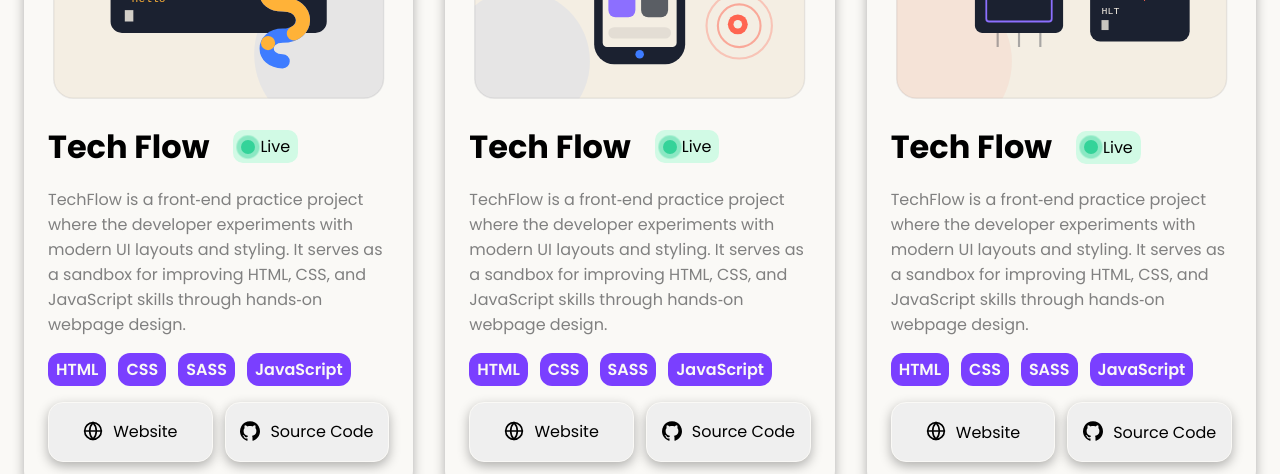
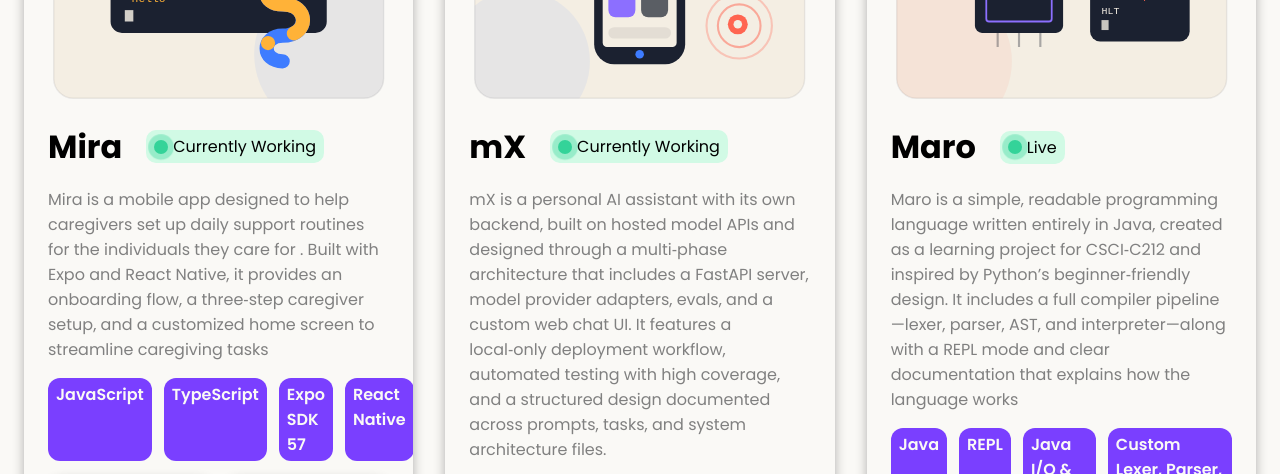
Before and after one commit to ri12oe/ePortfolio, a website: page project.html in a window 1280 px wide. Shown: the part 1270-1744 px from the top of the page. Drawn offline with Linux system fonts and the light colour scheme.

Commit message:
feat: Update project descriptions and technologies for improved clarity and relevance

```diff
--- a/project.html
+++ b/project.html
@@ -611,7 +611,7 @@
               <p class="card-stack">HTML</p>
               <p class="card-stack">CSS</p>
               <p class="card-stack">SASS</p>
-              <p class="card-stack">JavaScript</p>
+
             </div>
             <div class="card-links">
               <button>
@@ -881,7 +881,7 @@
               <p class="card-stack">HTML</p>
               <p class="card-stack">CSS</p>
               <p class="card-stack">SASS</p>
-              <p class="card-stack">JavaScript</p>
+
             </div>
             <div class="card-links">
               <button>
@@ -924,6 +924,7 @@
               </button>
             </div>
           </div>
+
           <div class="glow-hover project-card">
             <svg
               viewBox="0 0 480 360"
@@ -1059,23 +1060,20 @@
             </svg>
 
             <div class="card-header">
-              <p class="card-title">Tech Flow</p>
+              <p class="card-title">Mira</p>
               <p class="status">
                 <span class="pulse-dot"></span>
-                Live
+                Currently Working
               </p>
             </div>
             <p class="card-descp">
-              TechFlow is a front‑end practice project where the developer
-              experiments with modern UI layouts and styling. It serves as a
-              sandbox for improving HTML, CSS, and JavaScript skills through
-              hands‑on webpage design.
+              Mira is a mobile app designed to help caregivers set up daily support routines for the individuals they care for . Built with Expo and React Native, it provides an onboarding flow, a three‑step caregiver setup, and a customized home screen to streamline caregiving tasks
             </p>
             <div class="card-stacks">
-              <p class="card-stack">HTML</p>
-              <p class="card-stack">CSS</p>
-              <p class="card-stack">SASS</p>
               <p class="card-stack">JavaScript</p>
+              <p class="card-stack">TypeScript</p>
+              <p class="card-stack">Expo SDK 57</p>
+              <p class="card-stack">React Native</p>
             </div>
             <div class="card-links">
               <button>
@@ -1098,11 +1096,11 @@
                     ></path>
                     <path d="M2 12h20"></path>
                   </svg>
-                  Website
+                  Coming Soon
                 </a>
               </button>
               <button>
-                <a href="#">
+                <a href="https://github.com/ri12oe/mira">
                   <svg
                     viewBox="0 0 438.549 438.549"
                     xmlns="http://www.w3.org/2000/svg"
@@ -1309,23 +1307,21 @@
             </svg>
 
             <div class="card-header">
-              <p class="card-title">Tech Flow</p>
+              <p class="card-title">mX</p>
               <p class="status">
                 <span class="pulse-dot"></span>
-                Live
+                Currently Working
               </p>
             </div>
             <p class="card-descp">
-              TechFlow is a front‑end practice project where the developer
-              experiments with modern UI layouts and styling. It serves as a
-              sandbox for improving HTML, CSS, and JavaScript skills through
-              hands‑on webpage design.
+              mX is a personal AI assistant with its own backend, built on hosted model APIs and designed through a multi‑phase architecture that includes a FastAPI server, model provider adapters, evals, and a custom web chat UI. It features a local‑only deployment workflow, automated testing with high coverage, and a structured design documented across prompts, tasks, and system architecture files.
             </p>
             <div class="card-stacks">
-              <p class="card-stack">HTML</p>
-              <p class="card-stack">CSS</p>
-              <p class="card-stack">SASS</p>
-              <p class="card-stack">JavaScript</p>
+              <p class="card-stack">Python</p>
+              <p class="card-stack">FastAPI</p>
+              <p class="card-stack">TypeScript</p>
+              <p class="card-stack">CSS + HTML</p>
+              <p class="card-stack">Docker</p>
             </div>
             <div class="card-links">
               <button>
@@ -1348,11 +1344,11 @@
                     ></path>
                     <path d="M2 12h20"></path>
                   </svg>
-                  Website
+                  Coming Soon
                 </a>
               </button>
               <button>
-                <a href="#">
+                <a href="https://github.com/ri12oe/mX">
                   <svg
                     viewBox="0 0 438.549 438.549"
                     xmlns="http://www.w3.org/2000/svg"
@@ -1551,50 +1547,24 @@
             </svg>
 
             <div class="card-header">
-              <p class="card-title">Tech Flow</p>
+              <p class="card-title">Maro</p>
               <p class="status">
                 <span class="pulse-dot"></span>
                 Live
               </p>
             </div>
             <p class="card-descp">
-              TechFlow is a front‑end practice project where the developer
-              experiments with modern UI layouts and styling. It serves as a
-              sandbox for improving HTML, CSS, and JavaScript skills through
-              hands‑on webpage design.
+              Maro is a simple, readable programming language written entirely in Java, created as a learning project for CSCI‑C212 and inspired by Python’s beginner‑friendly design. It includes a full compiler pipeline—lexer, parser, AST, and interpreter—along with a REPL mode and clear documentation that explains how the language works
             </p>
             <div class="card-stacks">
-              <p class="card-stack">HTML</p>
-              <p class="card-stack">CSS</p>
-              <p class="card-stack">SASS</p>
-              <p class="card-stack">JavaScript</p>
+              <p class="card-stack">Java</p>
+              <p class="card-stack">REPL</p>
+              <p class="card-stack">Java I/O & CLI tooling</p>
+              <p class="card-stack">Custom Lexer, Parser, AST, and Interpreter</p>
             </div>
             <div class="card-links">
               <button>
-                <a href="#">
-                  <svg
-                    xmlns="http://www.w3.org/2000/svg"
-                    width="24"
-                    height="24"
-                    viewBox="0 0 24 24"
-                    fill="none"
-                    stroke="currentColor"
-                    stroke-width="2"
-                    stroke-linecap="round"
-                    stroke-linejoin="round"
-                    class="lucide lucide-globe w-5 h-5"
-                  >
-                    <circle cx="12" cy="12" r="10"></circle>
-                    <path
-                      d="M12 2a14.5 14.5 0 0 0 0 20 14.5 14.5 0 0 0 0-20"
-                    ></path>
-                    <path d="M2 12h20"></path>
-                  </svg>
-                  Website
-                </a>
-              </button>
-              <button>
-                <a href="#">
+                <a href="https://github.com/ri12oe/Maro">
                   <svg
                     viewBox="0 0 438.549 438.549"
                     xmlns="http://www.w3.org/2000/svg"
```
